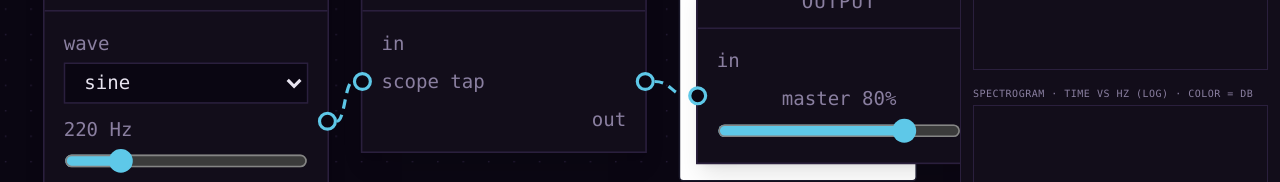
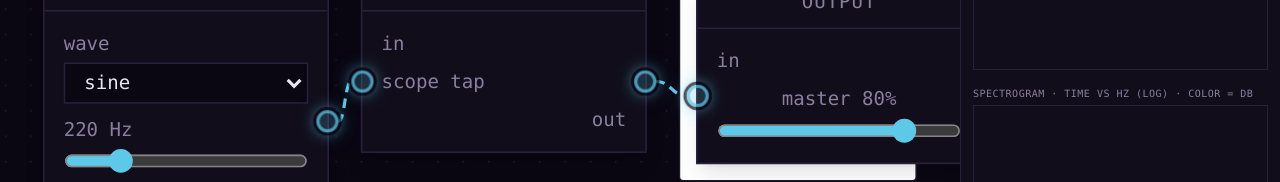
Before and after one commit to hhleroy97/audio-edu, a Next.js app: page /lab in a window 1280 px wide. Shown: the part 335-517 px from the top of the page. Built offline with nearby package versions, Linux system fonts and the light colour scheme.

Commit message:
fix(lab): add ambient glow to port handles and tour highlights
Signal-colored port dots with halo and dark ring; joyride spotlight and
beacon styles tuned for contrast on the purple canvas.

Co-authored-by: Cursor <cursoragent@cursor.com>

```diff
--- a/app/globals.css
+++ b/app/globals.css
@@ -30,3 +30,27 @@
     stroke-dashoffset: -20;
   }
 }
+
+/* Patch lab — port handles & tour beacons: ambient glow on dark canvas */
+.patch-lab-canvas .react-flow__handle {
+  pointer-events: all;
+  cursor: crosshair;
+}
+
+.patch-lab-canvas .react-flow__handle:hover {
+  filter: brightness(1.15);
+}
+
+@keyframes port-pulse {
+  0%,
+  100% {
+    opacity: 1;
+  }
+  50% {
+    opacity: 0.75;
+  }
+}
+
+.patch-lab-canvas .react-flow__handle.connectionindicator {
+  animation: port-pulse 1.6s ease-in-out infinite;
+}
--- a/app/lab/PatchLab.tsx
+++ b/app/lab/PatchLab.tsx
@@ -140,7 +140,7 @@ export function PatchLab() {
             fitView
             snapToGrid
             snapGrid={[16, 16]}
-            className="bg-base"
+            className="patch-lab-canvas bg-base"
           >
             <Background gap={16} color="#2a1f3d" />
             <Controls className="!border-border !bg-surface" />
@@ -223,6 +223,32 @@ export function PatchLab() {
           run={mode === "guided"}
           continuous
           onEvent={handleJoyride}
+          options={{
+            primaryColor: "#5ec8e8",
+            textColor: "#e8e4f0",
+            backgroundColor: "#120d1a",
+            arrowColor: "#120d1a",
+            spotlightPadding: 14,
+            spotlightRadius: 6,
+            overlayColor: "rgba(10, 6, 18, 0.72)",
+          }}
+          styles={{
+            spotlight: {
+              filter:
+                "drop-shadow(0 0 10px #5ec8e8) drop-shadow(0 0 22px rgba(94, 200, 232, 0.55))",
+            },
+            beaconOuter: {
+              boxShadow:
+                "0 0 0 2px rgba(10, 6, 18, 0.95), 0 0 14px #5ec8e8, 0 0 28px rgba(94, 200, 232, 0.45)",
+            },
+            beaconInner: {
+              boxShadow: "0 0 10px #5ec8e8",
+            },
+            tooltip: {
+              border: "1px solid #2a1f3d",
+              boxShadow: "0 0 24px rgba(94, 200, 232, 0.2)",
+            },
+          }}
         />
       )}
     </div>
--- /dev/null
+++ b/lib/patch/PortHandle.tsx
@@ -0,0 +1,34 @@
+import { Handle, Position } from "@xyflow/react";
+import { PORT_COLORS } from "@/lib/patch/ports";
+import type { PortType } from "@/lib/schemas/patch";
+
+type PortHandleProps = {
+  type: "source" | "target";
+  position: Position;
+  id: string;
+  signal: PortType;
+};
+
+/** Typed port dot with ambient glow — readable on dark canvas. */
+export function PortHandle({ type, position, id, signal }: PortHandleProps) {
+  const color = PORT_COLORS[signal];
+
+  return (
+    <Handle
+      type={type}
+      position={position}
+      id={id}
+      className="!h-3.5 !w-3.5 !border-2 !rounded-full transition-shadow hover:!scale-110"
+      style={{
+        borderColor: color,
+        backgroundColor: `${color}40`,
+        boxShadow: [
+          `0 0 0 2px rgba(10, 6, 18, 0.9)`,
+          `0 0 8px ${color}`,
+          `0 0 18px ${color}66`,
+        ].join(", "),
+      }}
+      data-tour-id={`port-${id}`}
+    />
+  );
+}
--- a/lib/patch/nodes.tsx
+++ b/lib/patch/nodes.tsx
@@ -1,16 +1,17 @@
 "use client";
 
 import { memo } from "react";
-import { Handle, Position, type NodeProps } from "@xyflow/react";
+import { Position, type NodeProps } from "@xyflow/react";
 import { cn } from "@/lib/utils";
-import { NODE_COLORS, PORT_COLORS } from "@/lib/patch/ports";
+import { NODE_COLORS } from "@/lib/patch/ports";
+import { PortHandle } from "@/lib/patch/PortHandle";
 import { usePatchStore } from "@/lib/patch/store";
 import type { PatchNodeData } from "@/lib/patch/ports";
 
 type AudioNodeShellProps = NodeProps & {
   children?: React.ReactNode;
-  inputs?: { id: string; signal: keyof typeof PORT_COLORS; label: string }[];
-  outputs?: { id: string; signal: keyof typeof PORT_COLORS; label: string }[];
+  inputs?: { id: string; signal: "audio" | "cv" | "trigger"; label: string }[];
+  outputs?: { id: string; signal: "audio" | "cv" | "trigger"; label: string }[];
 };
 
 export const AudioNodeShell = memo(function AudioNodeShell({
@@ -41,13 +42,11 @@ export const AudioNodeShell = memo(function AudioNodeShell({
       <div className="relative px-3 py-3">
         {inputs.map((port) => (
           <div key={port.id} className="mb-2 flex items-center gap-2">
-            <Handle
+            <PortHandle
               type="target"
               position={Position.Left}
               id={port.id}
-              className="!h-3 !w-3 !border-2 !bg-base"
-              style={{ borderColor: PORT_COLORS[port.signal] }}
-              data-tour-id={`port-${port.id}`}
+              signal={port.signal}
             />
             <span className="text-secondary">{port.label}</span>
           </div>
@@ -56,13 +55,11 @@ export const AudioNodeShell = memo(function AudioNodeShell({
         {outputs.map((port) => (
           <div key={port.id} className="mt-2 flex items-center justify-end gap-2">
             <span className="text-secondary">{port.label}</span>
-            <Handle
+            <PortHandle
               type="source"
               position={Position.Right}
               id={port.id}
-              className="!h-3 !w-3 !border-2 !bg-base"
-              style={{ borderColor: PORT_COLORS[port.signal] }}
-              data-tour-id={`port-${port.id}`}
+              signal={port.signal}
             />
           </div>
         ))}
```
